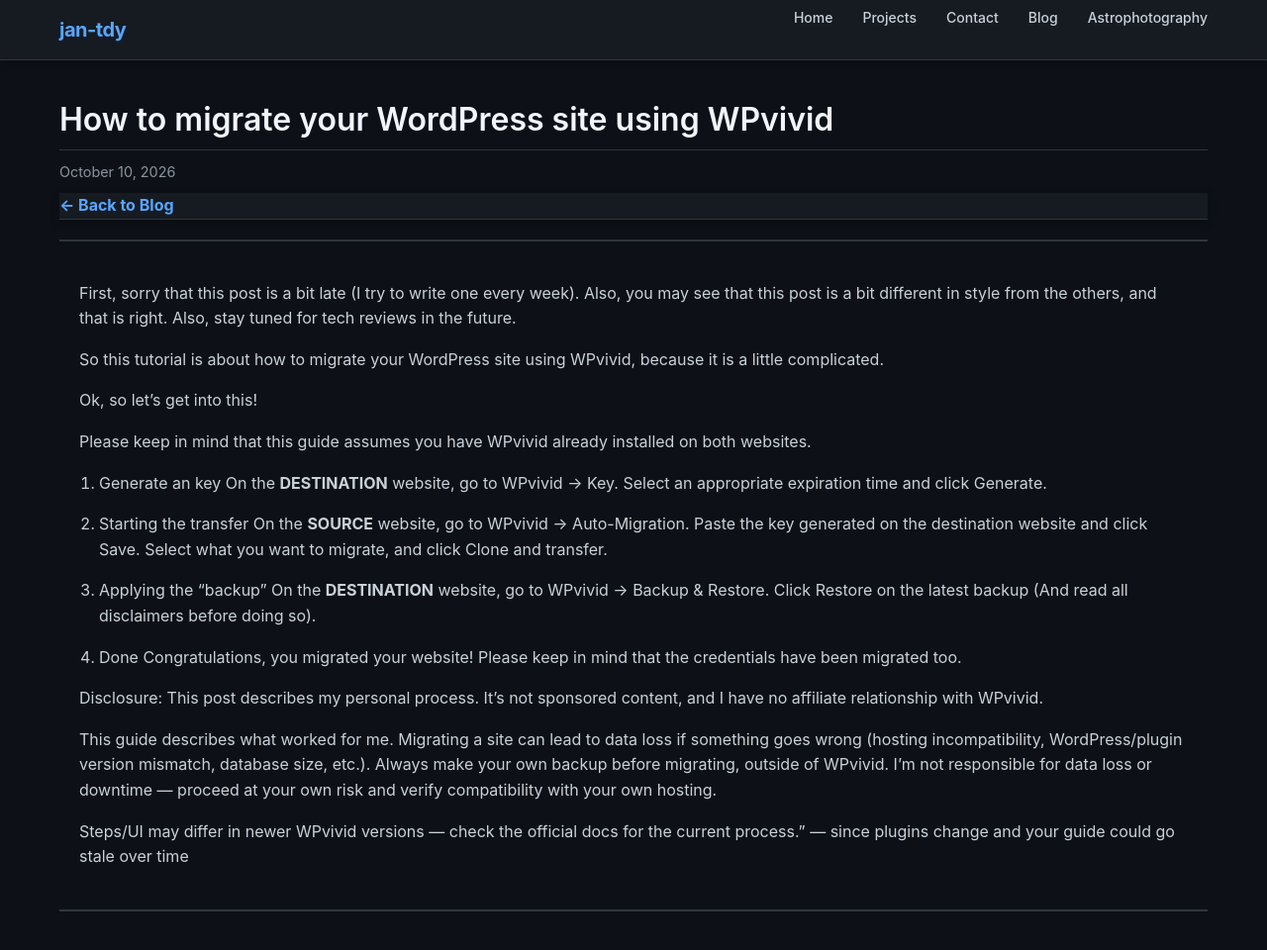
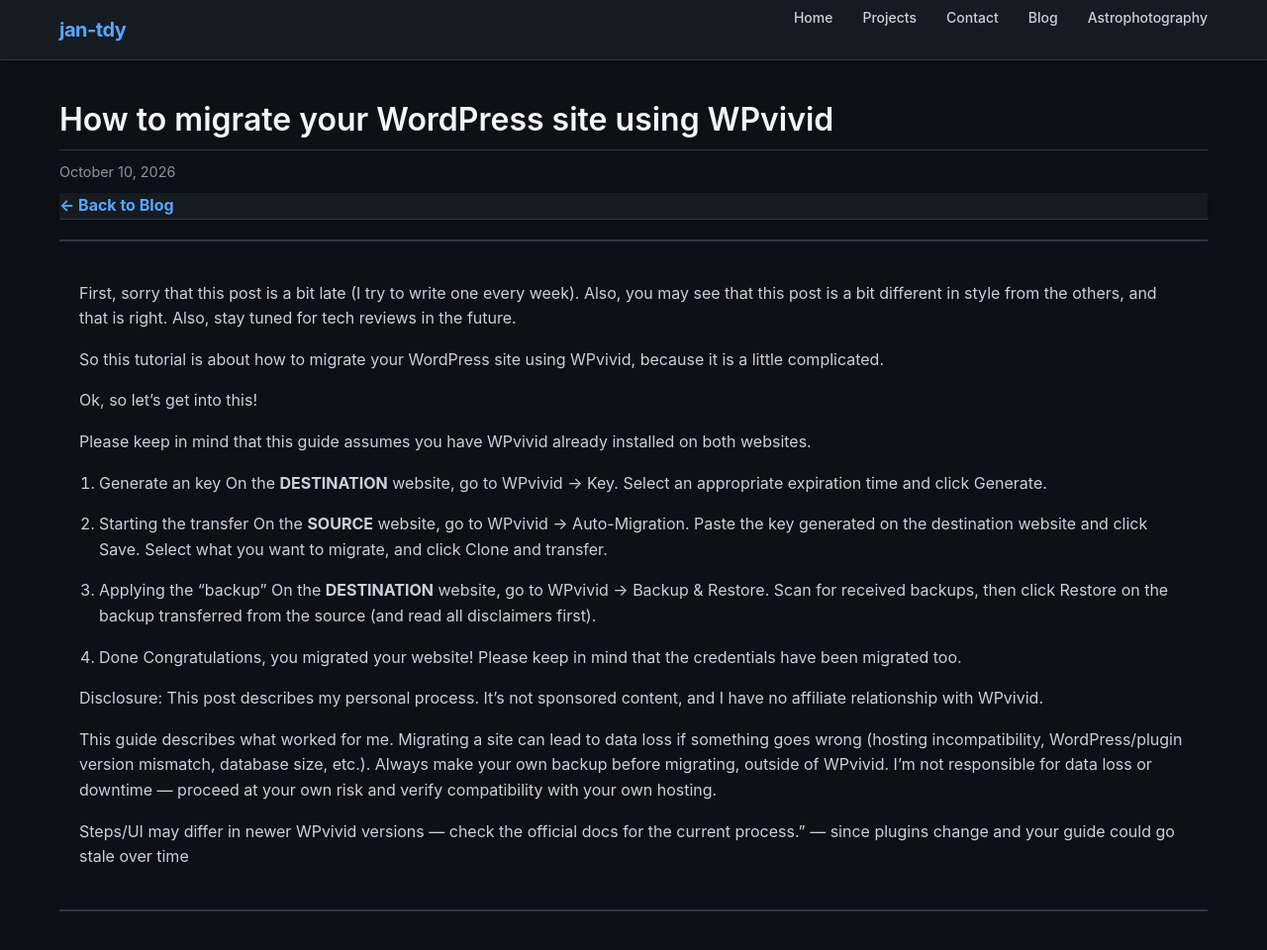
Before and after one commit to jan-tdy/jan-tdy, a Jekyll site: the page built from docs/_posts/2026-10-10-how-to-migrate-your-wordpress-site.md, in a window 1280 px wide and 991 px high. Shown: the top 960 px of the window at 99% size. Built offline with Jekyll 4.4.1, drawn with Linux system fonts in a browser that asks for light colours; comment, search, counter and statistics services are not loaded.

Commit message:
Apply suggestion from @coderabbitai[bot]
Co-authored-by: coderabbitai[bot] <136622811+coderabbitai[bot]@users.noreply.github.com>

```diff
--- a/docs/_posts/2026-10-10-how-to-migrate-your-wordpress-site.md
+++ b/docs/_posts/2026-10-10-how-to-migrate-your-wordpress-site.md
@@ -23,7 +23,7 @@
 
 3. Applying the "backup"
 On the **DESTINATION** website, go to WPvivid -> Backup & Restore.
-Click Restore on the latest backup (And read all disclaimers before doing so).
+Scan for received backups, then click Restore on the backup transferred from the source (and read all disclaimers first).
 
 4. Done
 Congratulations, you migrated your website!
```
